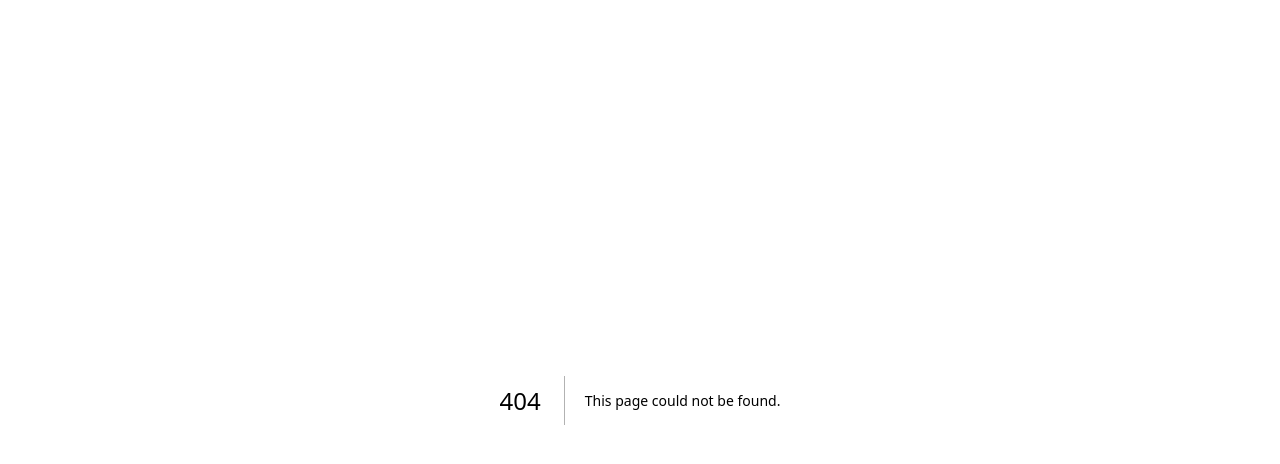
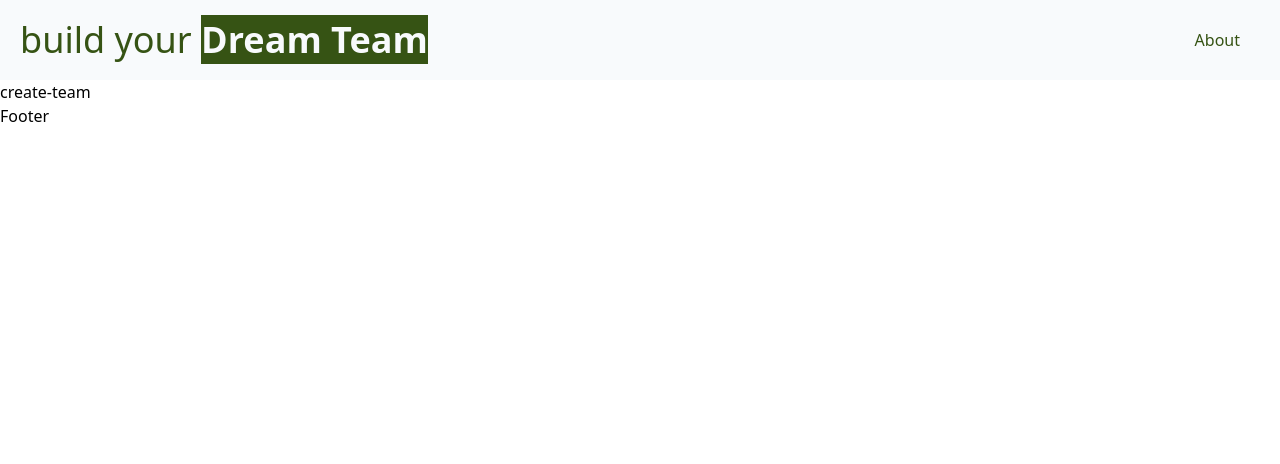
Before and after one commit to ronaldescobarj/create-your-dream-team, a Next.js app: page /create-team in a window 1280 px wide. Before the commit this address had no page. Shown: the top 464 px of the page. Built offline with nearby package versions, Linux system fonts and the light colour scheme.

Commit message:
added about and create-team components and wrapped them with layout. Added links to navigate.

```diff
--- a/components/Header.tsx
+++ b/components/Header.tsx
@@ -4,10 +4,14 @@ import React from "react";
 export default function Header() {
   return (
     <header className="bg-slate-50 flex items-center justify-between py-5 pl-5 pr-10">
-      <h1 className="text-4xl text-lime-900">
-        build your <b className="bg-lime-900 text-slate-50">Dream Team</b>
-      </h1>
-      <Link href='/about' className="text-lime-900">About</Link>
+      <Link href="/">
+        <h1 className="text-4xl text-lime-900">
+          build your <b className="bg-lime-900 text-slate-50">Dream Team</b>
+        </h1>
+      </Link>
+      <Link href="/about" className="text-lime-900">
+        About
+      </Link>
     </header>
   );
 }
--- /dev/null
+++ b/pages/about.tsx
@@ -0,0 +1,10 @@
+import LayoutWrapper from "@/components/LayoutWrapper";
+import React from "react";
+
+export default function About() {
+  return (
+    <LayoutWrapper>
+      <p>About</p>
+    </LayoutWrapper>
+  );
+}
--- /dev/null
+++ b/pages/create-team.tsx
@@ -0,0 +1,10 @@
+import LayoutWrapper from '@/components/LayoutWrapper'
+import React from 'react'
+
+export default function CreateTeam() {
+  return (
+    <LayoutWrapper>
+      <p>create-team</p>
+    </LayoutWrapper>
+  );
+}
--- a/pages/index.tsx
+++ b/pages/index.tsx
@@ -1,4 +1,5 @@
 import LayoutWrapper from "@/components/LayoutWrapper";
+import Link from "next/link";
 import React from "react";
 import styles from '../styles/Home.module.css';
 
@@ -11,12 +12,15 @@ export default function Home() {
         </h1>
         <h3 className="text-slate-300 text-2xl mb-10">
           With Build your dream team, you can have any player you want in your
-          team! Set the lineup with the players you always wanted to play together.
+          team! Set the lineup with the players you always wanted to play
+          together.
         </h3>
         <div>
-          <button className="bg-slate-100 text-lime-900 p-5 text-2xl font-bold rounded-md">
-            Get started
-          </button>
+          <Link href="/create-team">
+            <button className="bg-slate-100 text-lime-900 p-5 text-2xl font-bold rounded-md">
+              Get started
+            </button>
+          </Link>
         </div>
       </div>
     </LayoutWrapper>
```
